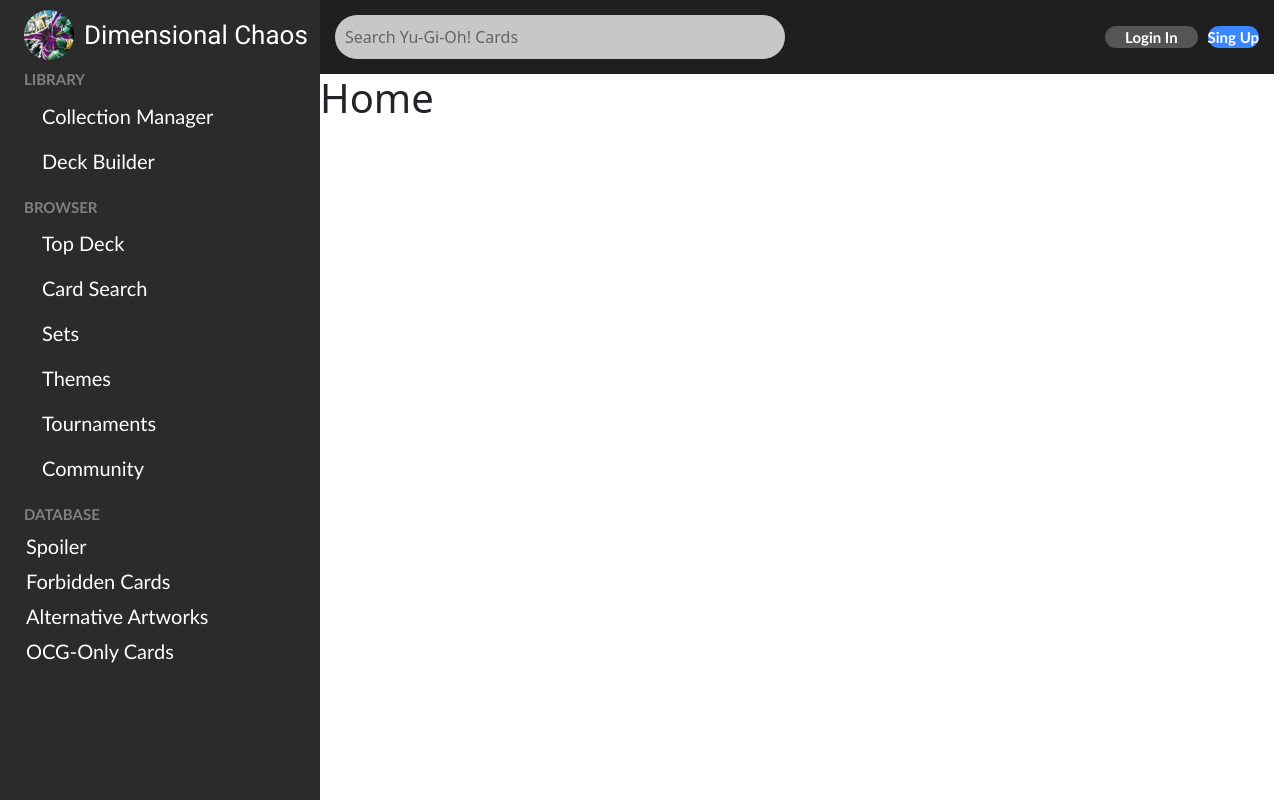
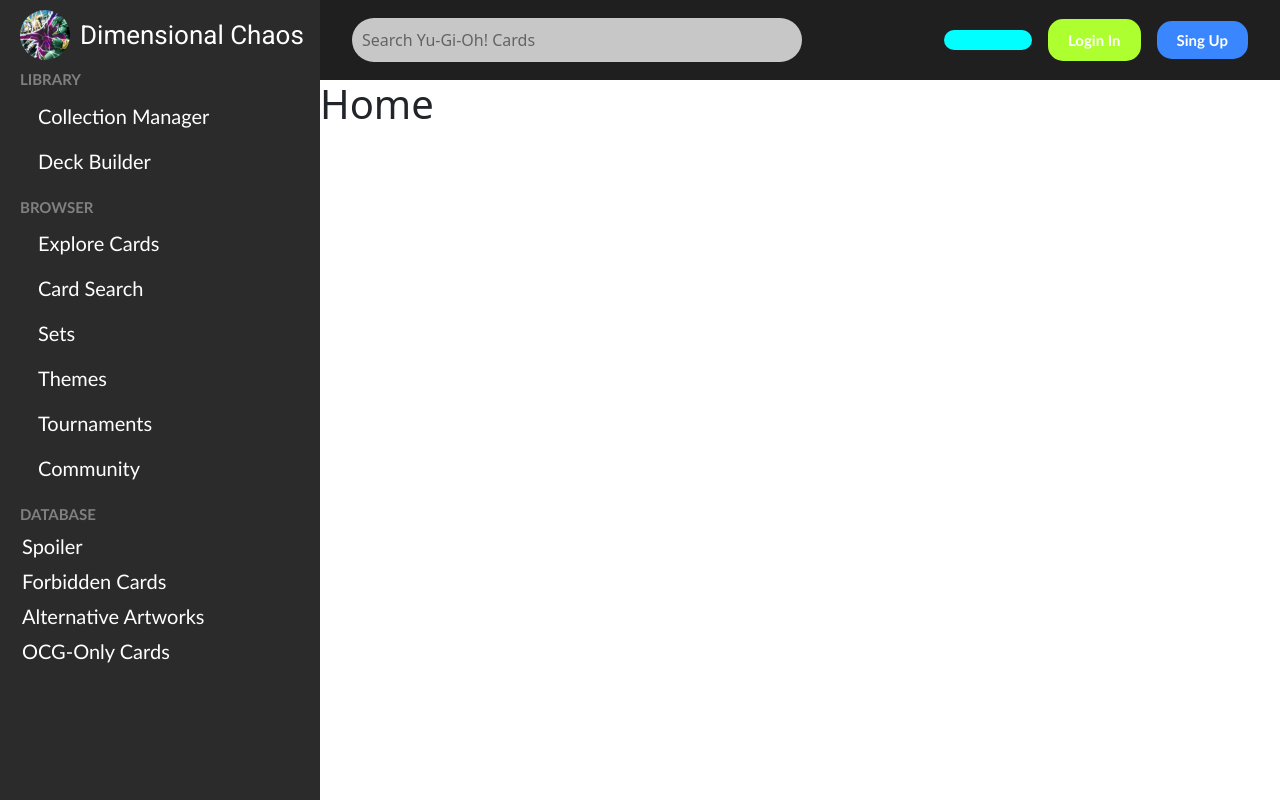
Before and after one commit to BigBossSpektrum/YGO, a Django app: template templates/index.html in a window 1280 px wide. Run offline with Django 5.2, Linux system fonts and the light colour scheme; the template is opened without the code that fills it, so the values that code supplies are empty; some web fonts are replaced.

Commit message:
fixed styles from bar header

```diff
--- /dev/null
+++ b/static/css/base_main_header.css
@@ -0,0 +1,107 @@
+.mainMenu{
+    align-items: stretch;
+    display: flex;
+    flex-direction: row;
+    justify-content: space-between;
+    background-color: #1f1f1f;
+    min-height: 80px;
+    padding: 0px 2rem !important;
+
+}
+
+.mainMenu_search {
+    display: flex;
+    align-items: center;
+}
+
+.mainMenu_searchBar {
+    display: flex;
+    align-items: center;
+    flex: 1 1 0%;
+    padding-right: 1rem;
+}
+
+.mainMenu_search input[type="search"] {
+    padding: 10px;
+    border: none; /* Elimina los bordes */
+    border-radius: 25px; /* Borde redondeado */
+    outline: none; /* Elimina el borde al hacer clic */
+    background-color: #f2f2f2; /* Fondo del campo */
+    width: 450px;
+    box-sizing: border-box;
+    opacity: 0.8;
+}
+
+.mainMenu_search a {
+    margin-left: 10px; /* Espacio entre el input y el ícono */
+    text-decoration: none; /* Elimina el subrayado del enlace */
+}
+
+.mainMenu_actionsStyle{
+    display: flex;
+    flex-direction: row;
+    gap: 1.5rem;
+    padding: 10px 20px;
+    background-color: aqua;
+    border-radius: 15px;
+}
+
+
+.mainMenu_search i {
+    font-size: 24px; /* Tamaño del ícono */
+    color: #ffffff; /* Color blanco para el ícono */
+}
+
+.mainMenu_buttons{
+    align-items: center;
+    display: flex;
+    justify-content: flex-end;
+    /* flex-direction: row; */
+    gap: 1rem;
+    /* padding-left: 20px; */
+}
+
+.mainMenu_buttons_login{
+    display: flex;
+    flex-direction: row;
+    gap: 10px;
+    align-items: end;
+}
+
+.btn-login{
+    background-color: greenyellow;
+    text-decoration: none;
+    color: white;
+    /* padding: 20px; */
+    margin-top: auto;
+    margin-bottom: auto;
+    border-radius: 15px;
+    font-size: 15px;
+    font-family: 'Gill Sans', 'Gill Sans MT', Calibri, 'Trebuchet MS', sans-serif;
+    font-weight: 800;
+    cursor: pointer;
+    padding: 10px 20px;
+    white-space: nowrap;
+}
+
+.btn-login:hover{
+    background-color: #676770;
+}
+
+.btn-signup{
+    background-color: #3a86ff;
+    text-decoration: none;
+    color: white;
+    padding: 10px 20px;
+    border-radius: 15px;
+    font-size: 15px;
+    font-family: 'Gill Sans', 'Gill Sans MT', Calibri, 'Trebuchet MS', sans-serif;
+    font-weight: 800;
+    cursor: pointer;
+    flex-wrap: nowrap;
+}
+
+
+.btn-signup:hover{
+    background-color: #206fee;
+}
--- a/static/css/styles_base.css
+++ b/static/css/styles_base.css
@@ -10,32 +10,9 @@ sidebar{
     grid-template-columns: 20rem 1fr;
 }
 
-.mainMenu{
-    display: flex;
-    display: inline-flex;
-    flex-direction: row;
-    gap: 260px;
-    align-items: center;
-    padding: 15px 15px;
-    background-color: #1f1f1f;
-    max-width: 100%;
-    flex-wrap: nowrap;
-}
 
-.mainMenu_buttons{
-    display: flex;
-    flex-direction: row;
-    gap: 10px;
-    align-items: center;
-    padding-left: 20px;
-}
 
-.mainMenu_buttons_login{
-    display: flex;
-    flex-direction: row;
-    gap: 10px;
-    align-items: end;
-}
+
 
 #search{
     width: 500px;
@@ -154,42 +131,7 @@ sidebar{
     font-family: 'Gill Sans', 'Gill Sans MT', Calibri, 'Trebuchet MS', sans-serif;
 }
 
-.btn-login{
-    background-color: #555555;
-    text-decoration: none;
-    color: white;
-    padding: 20px auto;
-    border-radius: 15px;
-    font-size: 15px;
-    font-family: 'Gill Sans', 'Gill Sans MT', Calibri, 'Trebuchet MS', sans-serif;
-    font-weight: 800;
-    cursor: pointer;
-    padding-left: 20px;
-    padding-right: 20px;
-    flex-wrap: nowrap;
-}
 
-.btn-login:hover{
-    background-color: #676770;
-}
-
-.btn-signup{
-    background-color: #3a86ff;
-    text-decoration: none;
-    color: white;
-    padding: 20px auto;
-    border-radius: 15px;
-    font-size: 15px;
-    font-family: 'Gill Sans', 'Gill Sans MT', Calibri, 'Trebuchet MS', sans-serif;
-    font-weight: 800;
-    cursor: pointer;
-    flex-wrap: nowrap;
-}
-
-
-.btn-signup:hover{
-    background-color: #206fee;
-}
 
 
 .mainMenu_title {
@@ -208,31 +150,7 @@ img {
     width: 100%;
 }
 
-.mainMenu_search {
-    display: flex;
-    align-items: center;
-}
 
-.mainMenu_search input[type="search"] {
-    padding: 10px;
-    border: none; /* Elimina los bordes */
-    border-radius: 25px; /* Borde redondeado */
-    outline: none; /* Elimina el borde al hacer clic */
-    background-color: #f2f2f2; /* Fondo del campo */
-    width: 450px;
-    box-sizing: border-box;
-    opacity: 0.8;
-}
-
-.mainMenu_search a {
-    margin-left: 10px; /* Espacio entre el input y el ícono */
-    text-decoration: none; /* Elimina el subrayado del enlace */
-}
-
-.mainMenu_search i {
-    font-size: 24px; /* Tamaño del ícono */
-    color: #ffffff; /* Color blanco para el ícono */
-}
 
 .card{
     display: flex;
--- a/templates/base_header.html
+++ b/templates/base_header.html
@@ -28,11 +28,11 @@
 
   <div class="mainMenu_link">
     <i class="fa-solid fa-fire"></i>
-    <a class="mainMenu_styledLink" href=""><img src="" alt=""><span class="mainMenu_styledName"> Top Deck</span></a>
+    <a class="mainMenu_styledLink" href="{% url 'card_info_view' %}"><img src="" alt=""><span class="mainMenu_styledName"> Explore Cards</span></a>
   </div>
   <div class="mainMenu_link">
     <i class="fa-solid fa-magnifying-glass"></i>
-    <a class="mainMenu_styledLink" href="{% url 'card_info_view' %}"><img src="" alt=""><span class="mainMenu_styledName"> Card Search</span></a>
+    <a class="mainMenu_styledLink" href="{% url 'search_cards' %}"><img src="" alt=""><span class="mainMenu_styledName"> Card Search</span></a>
   </div>
   <div class="mainMenu_link">
     <i class="fa-solid fa-folder"></i>
--- a/templates/base_main_header.html
+++ b/templates/base_main_header.html
@@ -1,27 +1,41 @@
 {% load static %}
 
-<link rel="stylesheet" href="{% static 'css/styles_base.css' %}">
+<!-- <link rel="stylesheet" href="{% static 'css/styles_base.css' %}"> -->
+<link rel="stylesheet" href="{% static 'css/base_main_header.css' %}">
 
 <div class="mainMenu">
 
-    <form class="mainMenu_search" method="GET" action="{% url 'search_cards' %}"> <!-- falta el action para buscar una carta -->
-        <input id="sendData" type="search" name="q" value="{{ query }}" placeholder="Search Yu-Gi-Oh! Cards">
-        <a href="{% url 'random_card' %}"><i class="fa-solid fa-shuffle" style="color: #ffffff;"></i></a>
-    </form>
+    <div class="mainMenu_searchBar">
+        <form class="mainMenu_search" method="GET" action="{% url 'search_cards' %}"> <!-- falta el action para buscar una carta -->
+            <i class="fa-solid fa-magnifying-glass"></i>
+            <input  id="sendData" type="search" name="q" value="{{ query }}" placeholder="Search Yu-Gi-Oh! Cards">
+            <a href="{% url 'random_card' %}"><i class="fa-solid fa-shuffle" style="color: #ffffff;"></i></a>
+        </form>
+    </div>
 
     <div class="mainMenu_buttons">
-        <a href=""><i class="fa-solid fa-language"></i></a>
-        <a href=""><i class="fa-solid fa-moon"></i></a>
-        <a href=""><i class="fa-solid fa-dollar-sign"></i></a>
+        <div class="mainMenu_actionsStyle">
+            <a class="" href="" action=""><i class="fa-solid fa-language"></i></a>
+            <a class="" href="" action=""><i class="fa-solid fa-moon"></i></a>
+            <a class="" href="" action=""><i class="fa-solid fa-dollar-sign"></i></a>
+        </div>
+
         <div class="mainMenu_buttons_login">
             {% comment %} Condicional para sesion activada/desactivada {% endcomment %}
             {% if user.is_authenticated %}
                 <a href="" class="btn-login">{{ user.username }}</a>
+            {% else %}
+                <a href="{% url 'login' %}" class="btn-login">Login In</a>
+            {% endif %}
+        </div>
+        <div>
+
+            {% if user.is_authenticated %}
                 <a href="logout" class="btn-signup">Log Out</a>
             {% else %}
-                <a href="{% url 'login' %}" class="btn-login">Login In</a>
                 <a href="{% url 'signup' %}" class="btn-signup">Sing Up</a>
             {% endif %}
+
         </div>
     </div>
 </div>
```
Also changed, not shown: api_yugioh/views.py (+7 -6 lines), templates/cards_info_views.html (+0 -29 lines), templates/saved_cards.html (deleted, +0 -25 lines), templates/search_results.html (+25 -0 lines), static/img/descarga.png (added).
